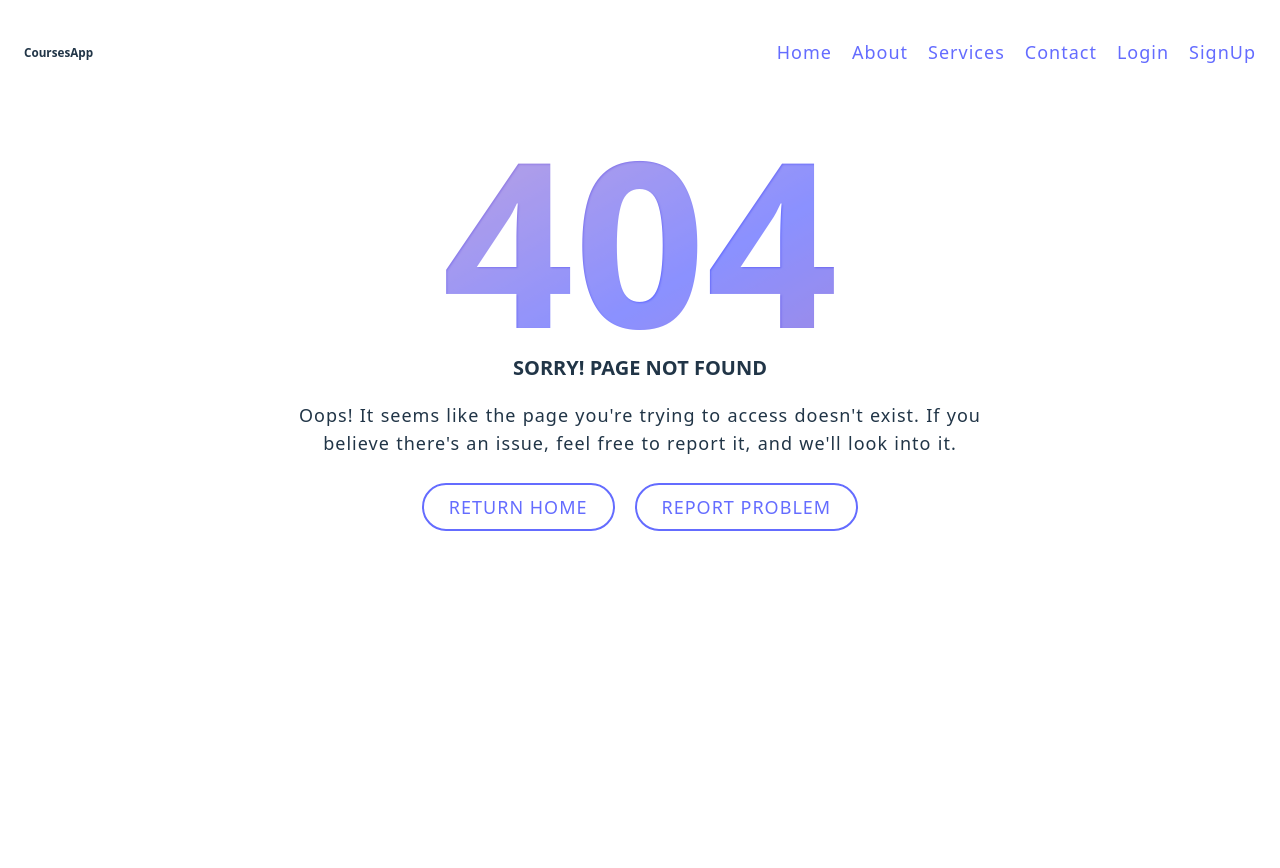
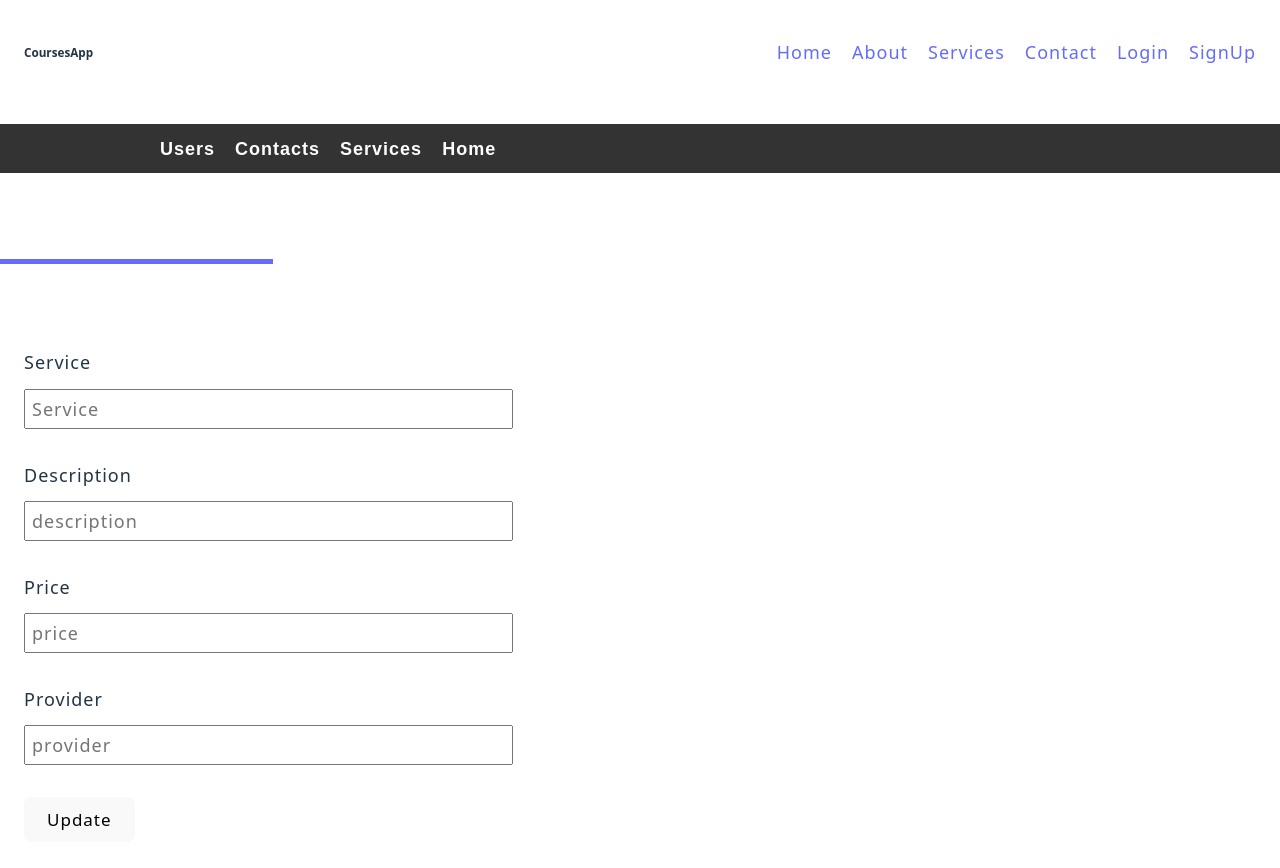
Before and after one commit to chinmayagarwal3007/course-app, a React (Vite) app in the folder client/: page /admin/services/1/edit in a window 1280 px wide. Shown: the top 868 px of the page. Before the commit the page ends 800 px from the top, so only its background shows below. Built offline with nearby package versions, Linux system fonts and the light colour scheme; no server answers.

Commit message:
almost done

```diff
--- a/client/src/App.jsx
+++ b/client/src/App.jsx
@@ -12,6 +12,8 @@ import { AdminLayout } from "./components/layouts/Admin-Layout";
 import { AdminUsers } from "./pages/Admin-Users";
 import { AdminContacts } from "./pages/Admin-Contacts";
 import { AdminServices } from "./pages/Admin-Services";
+import { AdminUserUpdate } from "./pages/Admin-User-Update";
+import { AdminServiceUpdate } from "./pages/Admin-Service-Update";
 
 const App = () => {
   return (
@@ -31,6 +33,8 @@ const App = () => {
             <Route path="users" element={<AdminUsers />} />
             <Route path="contacts" element={<AdminContacts />} />
             <Route path="services" element={<AdminServices />} />
+            <Route path="users/:id/edit" element={<AdminUserUpdate />} />
+            <Route path="services/:id/edit" element={<AdminServiceUpdate />} />
           </Route>
         </Routes>
       </BrowserRouter>
--- a/client/src/pages/About.jsx
+++ b/client/src/pages/About.jsx
@@ -1,4 +1,4 @@
-import { NavLink } from "react-router-dom";
+import {Link} from "react-router-dom"
 
 export const About = () => {
   return (
@@ -34,12 +34,12 @@ export const About = () => {
                 available 24/7.
               </p>
               <div className="btn btn-group">
-                <NavLink to="/contact">
+                <Link to="/contact">
                   <button className="btn"> Connect Now</button>
-                </NavLink>
-                <NavLink to="/service">
+                </Link>
+                <Link to="/service">
                 <button className="btn secondary-btn">learn more</button>
-                </NavLink>
+                </Link>
               </div>
             </div>
             <div className="hero-image">
--- /dev/null
+++ b/client/src/pages/Admin-Service-Update.jsx
@@ -0,0 +1,153 @@
+import { useEffect, useState} from "react";
+import { useAuth } from "../store/auth";
+import {toast} from "react-toastify"
+import { useParams } from "react-router-dom";
+
+
+export const AdminServiceUpdate = () => {
+
+    const params = useParams();
+
+    const [service, setService] = useState({
+        service:"",
+        description:"",
+        price:"",
+        provider:""
+    }
+    );
+
+    const { authorizationToken } = useAuth();
+
+    const getSingleServiceData = async () => {
+        try {
+            const response = await fetch(`http://localhost:5000/api/admin/services/${params.id}`, {
+                method:"GET",
+                headers:{
+                    Authorization: authorizationToken,
+                }
+            });
+
+            const data = await response.json();
+            setService(data)
+        } catch (error) {
+            console.log(error);
+        }
+    }
+
+    useEffect(() => {
+      getSingleServiceData();
+    }, [params.id])
+
+
+
+    const handleInput = (e) => {
+        let name = e.target.name;
+        let value = e.target.value;
+
+        setService({
+            ...service,
+
+            [name]:value
+        });
+    };
+
+    const handleSubmit = async (e) => {
+        e.preventDefault();
+        try {
+            const response = await fetch(`http://localhost:5000/api/admin/services/update/${params.id}`,
+            {
+                method: "PATCH",
+                headers:{
+                    "Content-Type": "application/json",
+                    Authorization:authorizationToken,
+                },
+                body: JSON.stringify(service),
+            });
+            if(response.ok) {
+                toast.success("Updated Successfully!!");
+            }
+            else{
+                toast.error("Updation Failed!!");
+            }
+        } catch (error) {
+            console.log(error);
+        }
+    }
+
+      return (
+        <>
+          <section className="section-contact">
+            <div className="contact-content container">
+              <h1 className="main-heading">Update Service Data</h1>
+            </div>
+            {/* contact page main  */}
+            <div className="container grid grid-two-cols">
+
+              {/* contact form content actual  */}
+              <section className="section-form">
+                <form onSubmit={handleSubmit}>
+                  <div>
+                    <label htmlFor="service">Service</label>
+                    <input
+                      type="text"
+                      name="service"
+                      placeholder="Service"
+                      id="service"
+                      autoComplete="off"
+                      value={service.service}
+                      onChange={handleInput}
+                    />
+                  </div>
+
+                  <div>
+                    <label htmlFor="description">description</label>
+                    <input
+                      type="text"
+                      placeholder="description"
+                      name="description"
+                      id="description"
+                      autoComplete="off"
+                      value={service.description}
+                      onChange={handleInput}
+                    />
+                  </div>
+
+
+                  <div>
+                    <label htmlFor="price">Price</label>
+                    <input
+                      type="text"
+                      placeholder="price"
+                      name="price"
+                      id="price"
+                      autoComplete="off"
+                      value={service.price}
+                      onChange={handleInput}
+                    />
+                  </div>
+
+
+                  <div>
+                    <label htmlFor="provider">Provider</label>
+                    <input
+                      type="text"
+                      placeholder="provider"
+                      name="provider"
+                      id="provider"
+                      autoComplete="off"
+                      value={service.provider}
+                      onChange={handleInput}
+                    />
+                  </div>
+
+                  <div>
+                    <button type="submit">Update</button>
+                  </div>
+                </form>
+              </section>
+            </div>
+
+          </section>
+        </>
+      );
+}
--- a/client/src/pages/Admin-Services.jsx
+++ b/client/src/pages/Admin-Services.jsx
@@ -1,6 +1,7 @@
 import { useEffect, useState } from "react";
 import { useAuth } from "../store/auth";
 import { toast } from "react-toastify";
+import {Link} from "react-router-dom"
 
 export const AdminServices = () => {
   const [services, setServices] = useState([]);
@@ -69,12 +70,7 @@ export const AdminServices = () => {
                     <td>{currService.price}</td>
                     <td>{currService.provider}</td>
                     <td>
-                      <button
-                        className="admin-buttons"
-                        onClick={() => editService(currService._id)}
-                      >
-                        Edit
-                      </button>
+                      <Link className="admin-buttons" to={`/admin/services/${currService._id}/edit`}>Edit</Link>
                     </td>
                     <td>
                       <button
--- /dev/null
+++ b/client/src/pages/Admin-User-Update.jsx
@@ -0,0 +1,138 @@
+import { useEffect, useState} from "react";
+import { useAuth } from "../store/auth";
+import {toast} from "react-toastify"
+import { useParams } from "react-router-dom";
+
+export const AdminUserUpdate = () => {
+
+    const params = useParams();
+
+    const [user, setUser] = useState({
+        username:"",
+        email:"",
+        phone:"",
+    }
+    );
+
+    const { authorizationToken } = useAuth();
+
+    const getSingleUserData = async () => {
+        try {
+            const response = await fetch(`http://localhost:5000/api/admin/users/${params.id}`, {
+                method:"GET",
+                headers:{
+                    Authorization: authorizationToken,
+                }
+            });
+
+            const data = await response.json();
+            setUser(data)
+        } catch (error) {
+            console.log(error);
+        }
+    }
+
+    useEffect(() => {
+      getSingleUserData();
+    }, [params.id])
+
+
+
+    const handleInput = (e) => {
+        let name = e.target.name;
+        let value = e.target.value;
+
+        setUser({
+            ...user,
+
+            [name]:value
+        });
+    };
+
+    const handleSubmit = async (e) => {
+        e.preventDefault();
+        try {
+            const response = await fetch(`http://localhost:5000/api/admin/users/update/${params.id}`,
+            {
+                method: "PATCH",
+                headers:{
+                    "Content-Type": "application/json",
+                    Authorization:authorizationToken,
+                },
+                body: JSON.stringify(user),
+            });
+            if(response.ok) {
+                toast.success("Updated Successfully!!");
+            }
+            else{
+                toast.error("Updation Failed!!");
+            }
+        } catch (error) {
+            console.log(error);
+        }
+    }
+
+      return (
+        <>
+          <section className="section-contact">
+            <div className="contact-content container">
+              <h1 className="main-heading">Update User Data</h1>
+            </div>
+            {/* contact page main  */}
+            <div className="container grid grid-two-cols">
+
+              {/* contact form content actual  */}
+              <section className="section-form">
+                <form onSubmit={handleSubmit}>
+                  <div>
+                    <label htmlFor="username">username</label>
+                    <input
+                      type="text"
+                      name="username"
+                      placeholder="username"
+                      id="username"
+                      autoComplete="off"
+                      value={user.username}
+                      onChange={handleInput}
+                    />
+                  </div>
+
+                  <div>
+                    <label htmlFor="email">email</label>
+                    <input
+                      type="text"
+                      placeholder="email"
+                      name="email"
+                      id="email"
+                      autoComplete="off"
+                      value={user.email}
+                      onChange={handleInput}
+                    />
+                  </div>
+
+
+                  <div>
+                    <label htmlFor="phone">Mobile no.</label>
+                    <input
+                      type="text"
+                      placeholder="mobile no."
+                      name="phone"
+                      id="phone"
+                      autoComplete="off"
+                      value={user.phone}
+                      onChange={handleInput}
+                    />
+                  </div>
+
+
+                  <div>
+                    <button type="submit">Update</button>
+                  </div>
+                </form>
+              </section>
+            </div>
+
+          </section>
+        </>
+      );
+}
--- a/client/src/pages/Admin-Users.jsx
+++ b/client/src/pages/Admin-Users.jsx
@@ -1,6 +1,7 @@
 import { useEffect, useState } from "react";
 import { useAuth } from "../store/auth";
 import { toast } from "react-toastify";
+import {Link} from "react-router-dom"
 
 export const AdminUsers = () => {
   const [users, setUsers] = useState([]);
@@ -76,12 +77,7 @@ export const AdminUsers = () => {
                     <td>{currUser.phone}</td>
                     <td>{currUser.isAdmin ? "Yes" : "No"}</td>
                     <td >
-                      <button
-                        className="admin-buttons"
-                        onClick={() => editUser(currUser._id)}
-                      >
-                        Edit
-                      </button>
+                      <Link className="admin-buttons" to={`/admin/users/${currUser._id}/edit`}>Edit</Link>
                     </td>
                     <td>
                       <button
--- a/client/src/pages/Home.jsx
+++ b/client/src/pages/Home.jsx
@@ -1,4 +1,4 @@
-
+import {Link} from "react-router-dom"
 export const Home = () => {
   return (
     <>
@@ -15,12 +15,12 @@ export const Home = () => {
                 tailored to meet your unique needs.
               </p>
               <div className="btn btn-group">
-                <a href="/contact">
+                <Link to="/contact">
                   <button className="btn">connect now</button>
-                </a>
-                <a href="/service">
+                </Link>
+                <Link to="/about">
                   <button className="btn secondary-btn">learn more</button>
-                </a>
+                </Link>
               </div>
             </div>
 
@@ -61,12 +61,12 @@ export const Home = () => {
               the digital age.
             </p>
             <div className="btn btn-group">
-              <a href="/contact">
+              <Link to="/contact">
                 <button className="btn">connect now</button>
-              </a>
-              <a href="/service">
+              </Link>
+              <Link to="/service">
                 <button className="btn secondary-btn">learn more</button>
-              </a>
+              </Link>
             </div>
           </div>
         </div>
```
Also changed, not shown: 2 other files (tests, documents, lock files or other folders).
